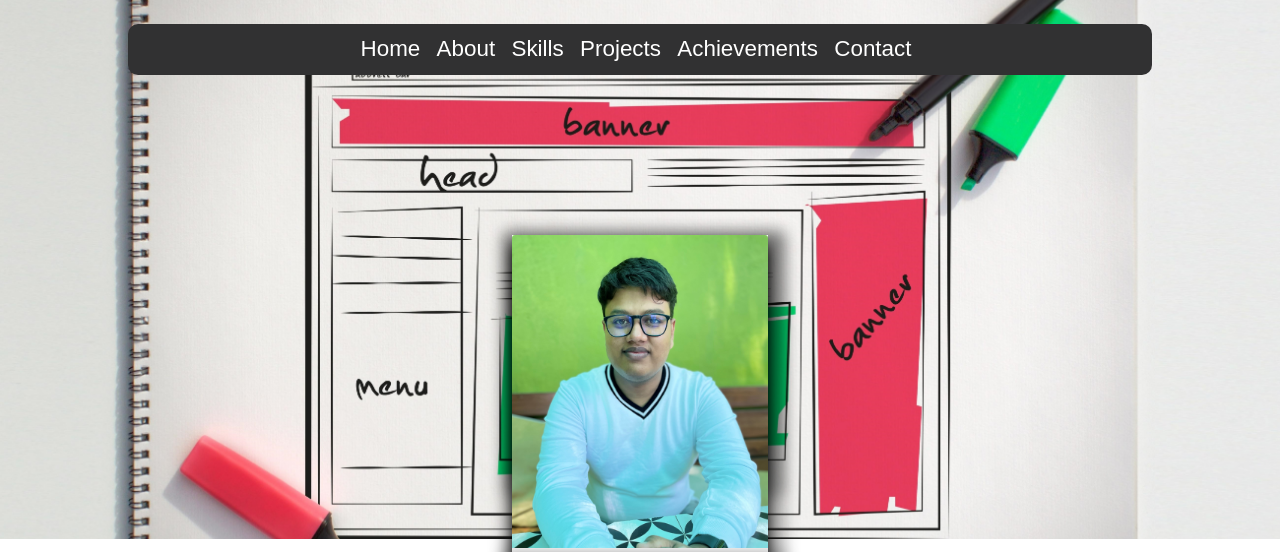
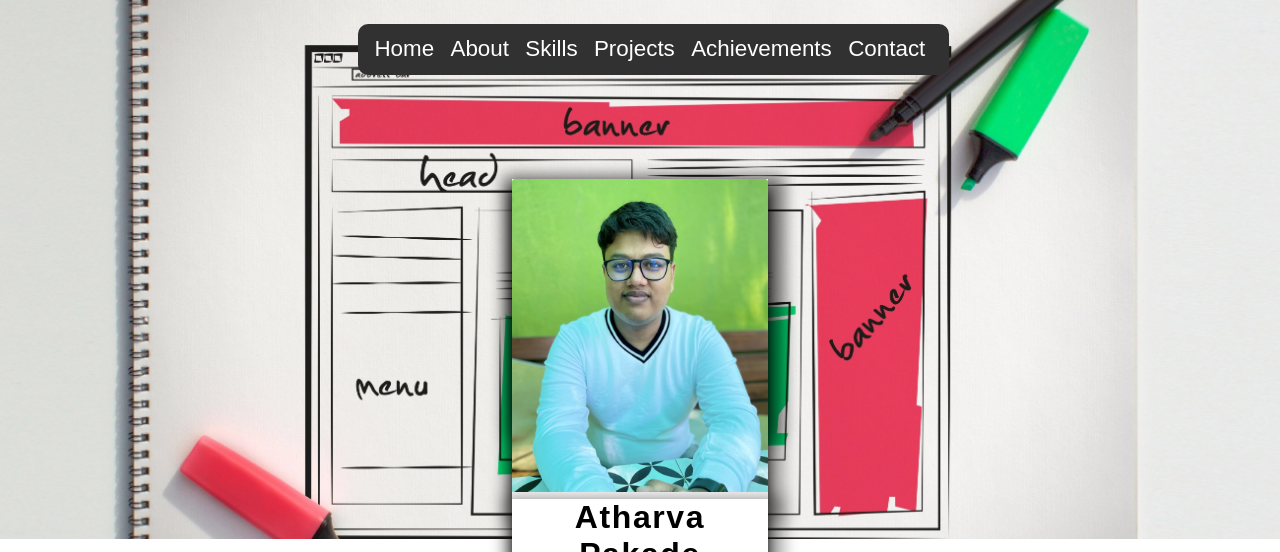
Before and after one commit to atharva-310/Resume-Website, a plain HTML site: page index.html in a window 1280 px wide. Shown: the top 552 px of the page. Drawn offline with Linux system fonts and the light colour scheme.

Commit message:
centered nav

```diff
--- a/style/style.css
+++ b/style/style.css
@@ -43,6 +43,9 @@ nav {
     padding: 0.3rem 0 0.3rem 0;
     margin: 5px 10vw 5px 10vw;
     background-color: #313132;
+    position: fixed;
+    left: 18vw;
+    z-index: 10;
 }
 .nav-menu li a {
     transition: color 0.5s, border-bottom 4s,font-size 0.5s;
```
